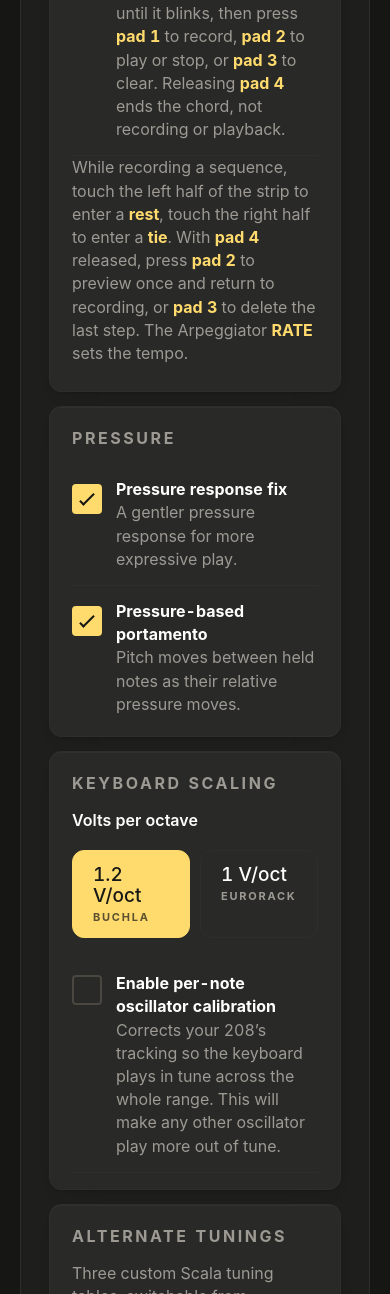
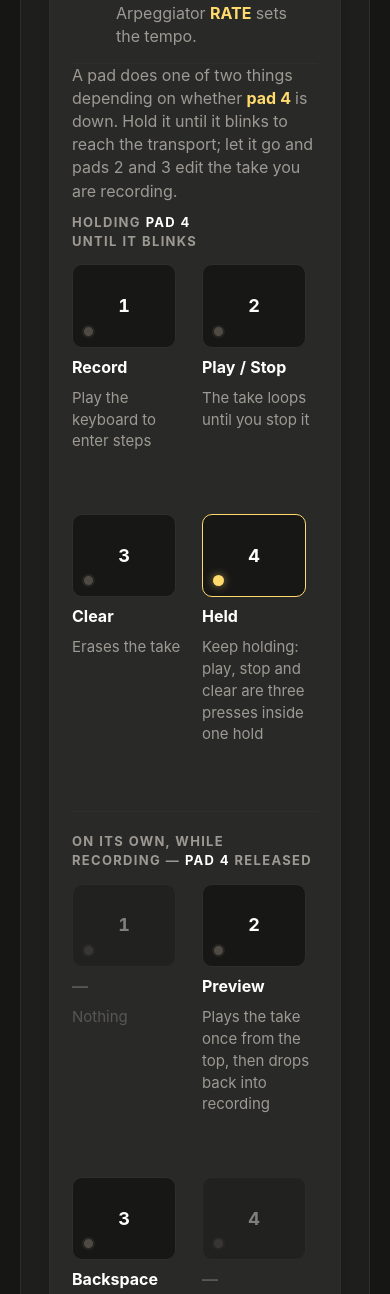
Before and after one commit to triglav-modular/218e-Rewired, a plain HTML site: page web/index.html in a window 390 px wide. Shown: the part 3063-4357 px from the top of the page. Drawn offline with Linux system fonts and the light colour scheme; a web font is replaced by a local one.

Commit message:
Draw the sequencer pads instead of describing them
A pad means one of two things depending on whether pad 4 is down, and a
paragraph can only say that while a picture can show it.  The section is now
the four pads drawn as they sit on the panel - a rounded plate with its LED
at the bottom left - once per state, so the two readings of the same pad sit
in the same column and can be compared straight down.

Pad 4 carries the accent and a blinking LED in the transport row, because it
is the pad the whole gesture hangs off.  Pads that do nothing in a state are
dimmed rather than dropped, so all four stay in the same places in both rows.

Labels are HTML beside the drawing, never text inside it, so nothing is
scaled out of proportion.  Four across becomes two on a narrow screen, which
keeps the plate big enough to read the number and see the LED.

Checked in a browser at 1100 and 390 wide: no horizontal overflow, the
breakpoint fires, and the LED reads as a component rather than a smudge -
unlit it is still a ring with a face, which is what makes the plate legible
as a pad at all.

Co-Authored-By: Claude Opus 5 <noreply@anthropic.com>

```diff
--- a/web/index.html
+++ b/web/index.html
@@ -144,16 +144,72 @@
           <label class="opt"><input type="checkbox" id="sequencer">
             <span><span class="t">Step sequencer</span><br>
               <span class="d">Sixty-four steps, recorded and played from the preset pads.
-                Hold <strong>pad 4</strong> until it blinks, then press
-                <strong>pad 1</strong> to record, <strong>pad 2</strong> to play or stop, or
-                <strong>pad 3</strong> to clear. Releasing <strong>pad 4</strong>
-                ends the chord, not recording or playback.</span></span></label>
-          <p class="d muted section-note">While recording a sequence, touch the left half of the
-            strip to enter a <strong>rest</strong>, touch the right half to enter a
-            <strong>tie</strong>. With <strong>pad 4</strong> released, press
-            <strong>pad 2</strong> to preview once and return to recording, or
-            <strong>pad 3</strong> to delete the last step.
-            The Arpeggiator <strong>RATE</strong> sets the tempo.</p>
+                The Arpeggiator <strong>RATE</strong> sets the tempo.</span></span></label>
+
+          <p class="d muted section-note">A pad does one of two things depending on whether
+            <strong>pad 4</strong> is down. Hold it until it blinks to reach the transport;
+            let it go and pads 2 and 3 edit the take you are recording.</p>
+
+          <div class="padmap">
+            <div class="padmap-state">
+              <h4>Holding <strong>pad 4</strong> until it blinks</h4>
+              <div class="padrow">
+                <div class="padfig">
+                  <span class="plate" aria-hidden="true"><i class="led"></i><b>1</b></span>
+                  <span class="fn">Record</span>
+                  <span class="sub">Play the keyboard to enter steps</span>
+                </div>
+                <div class="padfig">
+                  <span class="plate" aria-hidden="true"><i class="led"></i><b>2</b></span>
+                  <span class="fn">Play / Stop</span>
+                  <span class="sub">The take loops until you stop it</span>
+                </div>
+                <div class="padfig">
+                  <span class="plate" aria-hidden="true"><i class="led"></i><b>3</b></span>
+                  <span class="fn">Clear</span>
+                  <span class="sub">Erases the take</span>
+                </div>
+                <div class="padfig is-held">
+                  <span class="plate" aria-hidden="true"><i class="led blink"></i><b>4</b></span>
+                  <span class="fn">Held</span>
+                  <span class="sub">Keep holding: play, stop and clear are
+                    three presses inside one hold</span>
+                </div>
+              </div>
+            </div>
+
+            <div class="padmap-state">
+              <h4>On its own, while recording &mdash; <strong>pad 4</strong> released</h4>
+              <div class="padrow">
+                <div class="padfig is-off">
+                  <span class="plate" aria-hidden="true"><i class="led"></i><b>1</b></span>
+                  <span class="fn">&mdash;</span>
+                  <span class="sub">Nothing</span>
+                </div>
+                <div class="padfig">
+                  <span class="plate" aria-hidden="true"><i class="led"></i><b>2</b></span>
+                  <span class="fn">Preview</span>
+                  <span class="sub">Plays the take once from the top, then
+                    drops back into recording</span>
+                </div>
+                <div class="padfig">
+                  <span class="plate" aria-hidden="true"><i class="led"></i><b>3</b></span>
+                  <span class="fn">Backspace</span>
+                  <span class="sub">Erases the last step and steps back, so the
+                    next note rewrites it</span>
+                </div>
+                <div class="padfig is-off">
+                  <span class="plate" aria-hidden="true"><i class="led"></i><b>4</b></span>
+                  <span class="fn">&mdash;</span>
+                  <span class="sub">Nothing</span>
+                </div>
+              </div>
+            </div>
+          </div>
+
+          <p class="d muted section-note">Releasing <strong>pad 4</strong> ends the chord, not
+            recording or playback. Pads 2 and 3 only edit while a take is being recorded;
+            stopped or playing back, they do nothing on their own.</p>
         </div>
 
         <div class="group">
--- a/web/style.css
+++ b/web/style.css
@@ -1991,3 +1991,120 @@ section,
     scroll-behavior: auto !important;
   }
 }
+
+/* The step sequencer's pad map.  A pad means one of two things depending on
+   whether pad 4 is down, which a paragraph can only say and a picture can
+   show: the pads are drawn as they sit on the panel - a rounded plate with
+   its LED at the bottom left - once per state, so the two readings can be
+   compared down the column.  Labels are HTML, never text inside a drawing,
+   so nothing is ever scaled out of proportion. */
+.padmap {
+  margin: 0 0 18px;
+}
+.padmap-state + .padmap-state {
+  margin-top: 22px;
+  padding-top: 20px;
+  border-top: 1px solid var(--line);
+}
+.padmap-state h4 {
+  margin: 0 0 14px;
+  font-size: 13px;
+  font-weight: 700;
+  text-transform: uppercase;
+  letter-spacing: .1em;
+  color: var(--muted);
+}
+.padmap-state h4 strong {
+  color: var(--ink);
+}
+.padrow {
+  display: grid;
+  grid-template-columns: repeat(4, 1fr);
+  gap: 16px;
+}
+.padfig {
+  display: flex;
+  flex-direction: column;
+  gap: 8px;
+}
+/* The plate: the proportions of the preset pad on the panel, with the LED
+   sitting in its bottom left corner. */
+.padfig .plate {
+  position: relative;
+  display: grid;
+  place-items: center;
+  aspect-ratio: 5 / 4;
+  width: 100%;
+  max-width: 104px;
+  border-radius: 10px;
+  border: 1px solid var(--line);
+  background: var(--bg);
+  color: var(--ink);
+}
+.padfig .plate b {
+  font-size: 18px;
+  font-weight: 700;
+  font-variant-numeric: tabular-nums;
+}
+/* The LED has to READ as a component, not as a smudge: unlit it is still a
+   ring with a face, which is what makes the plate legible as a pad rather
+   than as a plain rounded box. */
+.padfig .led {
+  position: absolute;
+  left: 10px;
+  bottom: 10px;
+  width: 11px;
+  height: 11px;
+  border-radius: 50%;
+  background: #4f4b43;
+  box-shadow: inset 0 0 0 1px rgba(0, 0, 0, .55),
+              0 0 0 1px rgba(255, 255, 255, .06);
+}
+.padfig .fn {
+  font-weight: 700;
+  color: var(--ink);
+}
+.padfig .sub {
+  color: var(--muted);
+  font-size: 15px;
+  line-height: 1.45;
+}
+/* The pad being held is the one the whole gesture hangs off, so it is lit,
+   and its LED blinks the way the firmware blinks it. */
+.padfig.is-held .plate {
+  border-color: var(--accent);
+}
+.padfig .led.blink {
+  background: var(--accent);
+  box-shadow: 0 0 8px rgba(255, 218, 108, .55);
+  animation: padblink 1.2s steps(1, end) infinite;
+}
+@keyframes padblink {
+  50% {
+    background: #4f4b43;
+    box-shadow: inset 0 0 0 1px rgba(0, 0, 0, .55),
+                0 0 0 1px rgba(255, 255, 255, .06);
+  }
+}
+@media (prefers-reduced-motion: reduce) {
+  .padfig .led.blink {
+    animation: none;
+  }
+}
+/* A pad that does nothing in this state is dimmed rather than dropped, so
+   the four pads stay in the same places in both rows and the eye can run
+   straight down the column. */
+.padfig.is-off {
+  opacity: .4;
+}
+.padfig.is-off .fn {
+  color: var(--muted);
+}
+/* Narrow: four across becomes two, which keeps the plate big enough to read
+   the number and the LED without squinting. */
+@media (max-width: 640px) {
+  .padrow {
+    grid-template-columns: repeat(2, 1fr);
+    gap: 18px 14px;
+  }
+}
```
